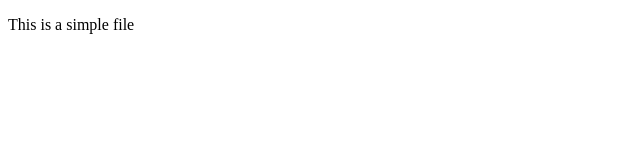
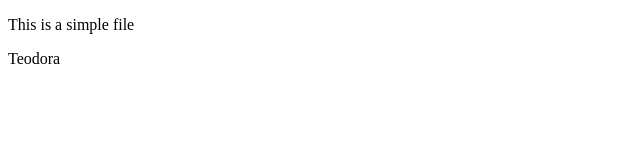
Before and after one commit to furcic/ITSchool_git_demo, a plain HTML site: page index.html in a window 1280 px wide. Shown: the full height of the page, 0-640 px from the left. Drawn offline with Linux system fonts and the light colour scheme.

Commit message:
Added our name.

```diff
--- a/index.html
+++ b/index.html
@@ -5,5 +5,6 @@
 </head>
 <body>
 	<p>This is a simple file</p>
+	<p>Teodora</p>
 </body>
 </html>
```
